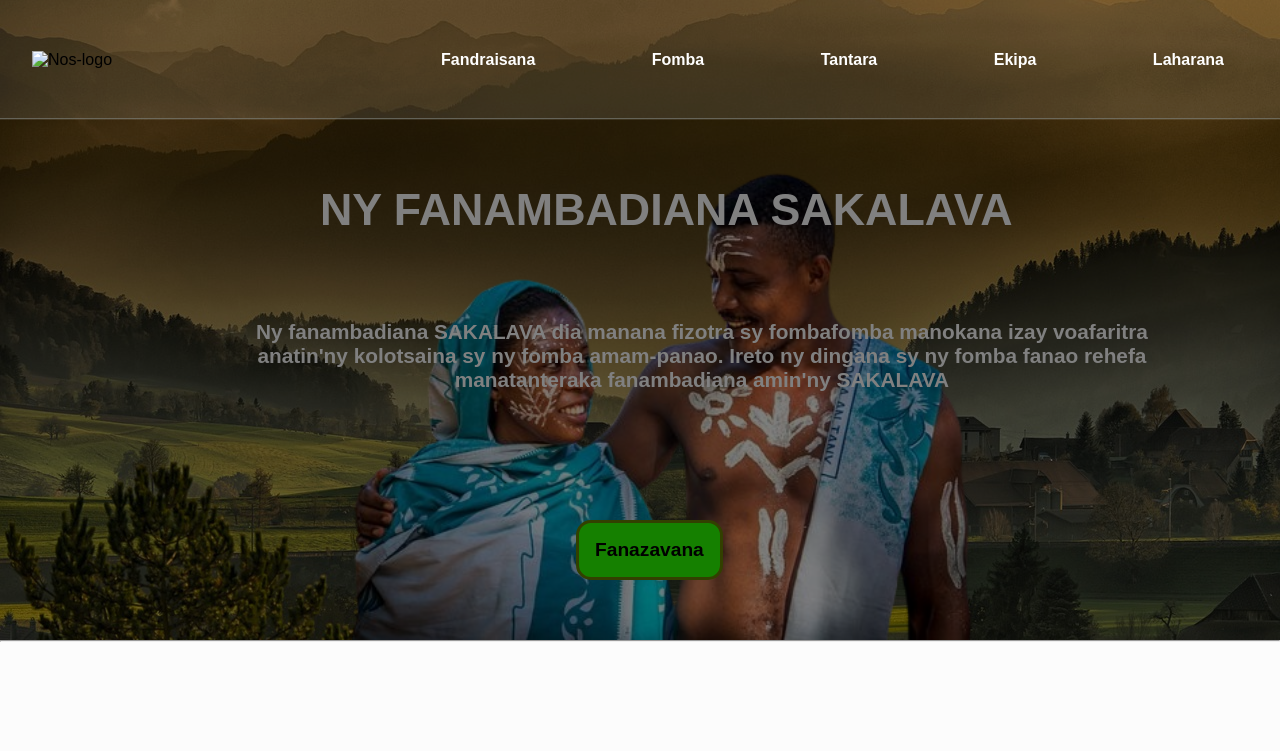
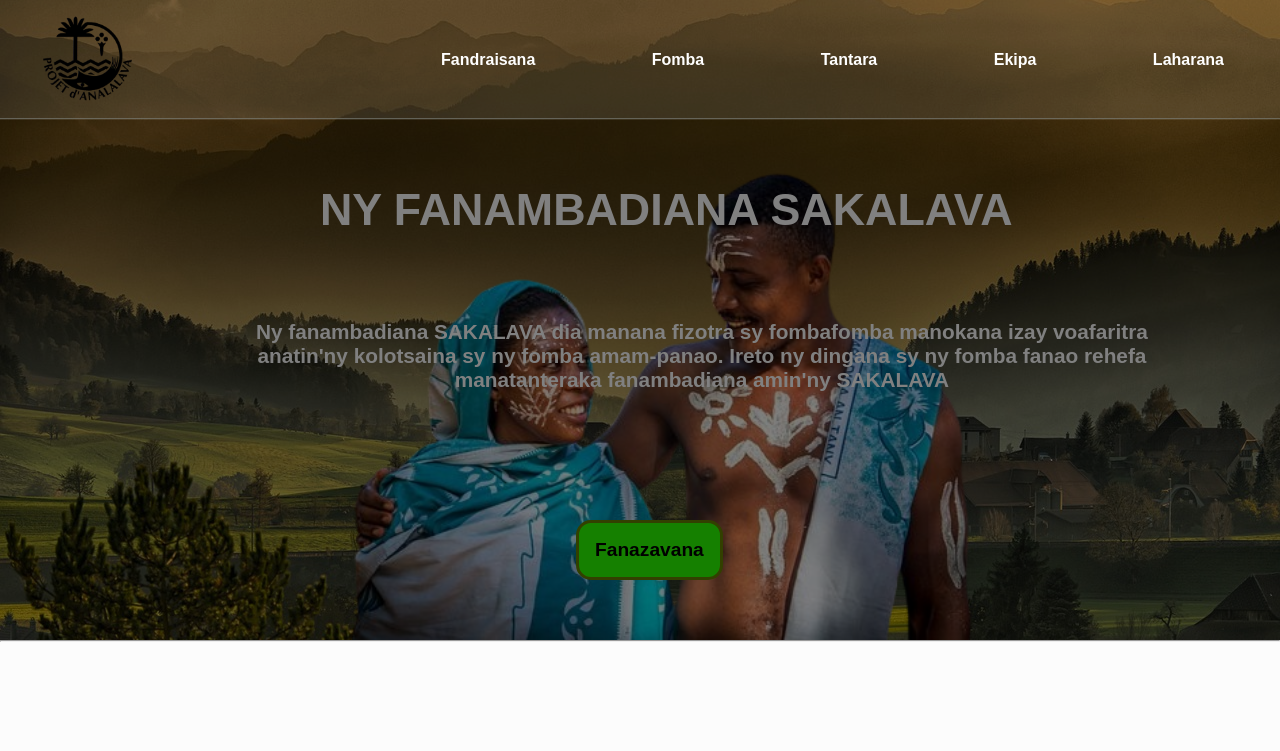
Before and after one commit to Bendo-Jr/fombafomba-fanambadiana, a plain HTML site: page Fandraisana.html in a window 1280 px wide. Shown: the top 751 px of the page. Drawn offline with nearby package versions, Linux system fonts and the light colour scheme; files whose address does not match are found by name.

Commit message:
nanambotra logo

```diff
--- a/Fandraisana.html
+++ b/Fandraisana.html
@@ -14,7 +14,7 @@
 <header class="header">
 
     <div class="logo">
-        <img src="logo.png" alt="Nos-logo">
+        <img src="./images/logo.png" alt="Nos-logo">
     </div>
     <div class="divnav-bar">
         <nav>
```
